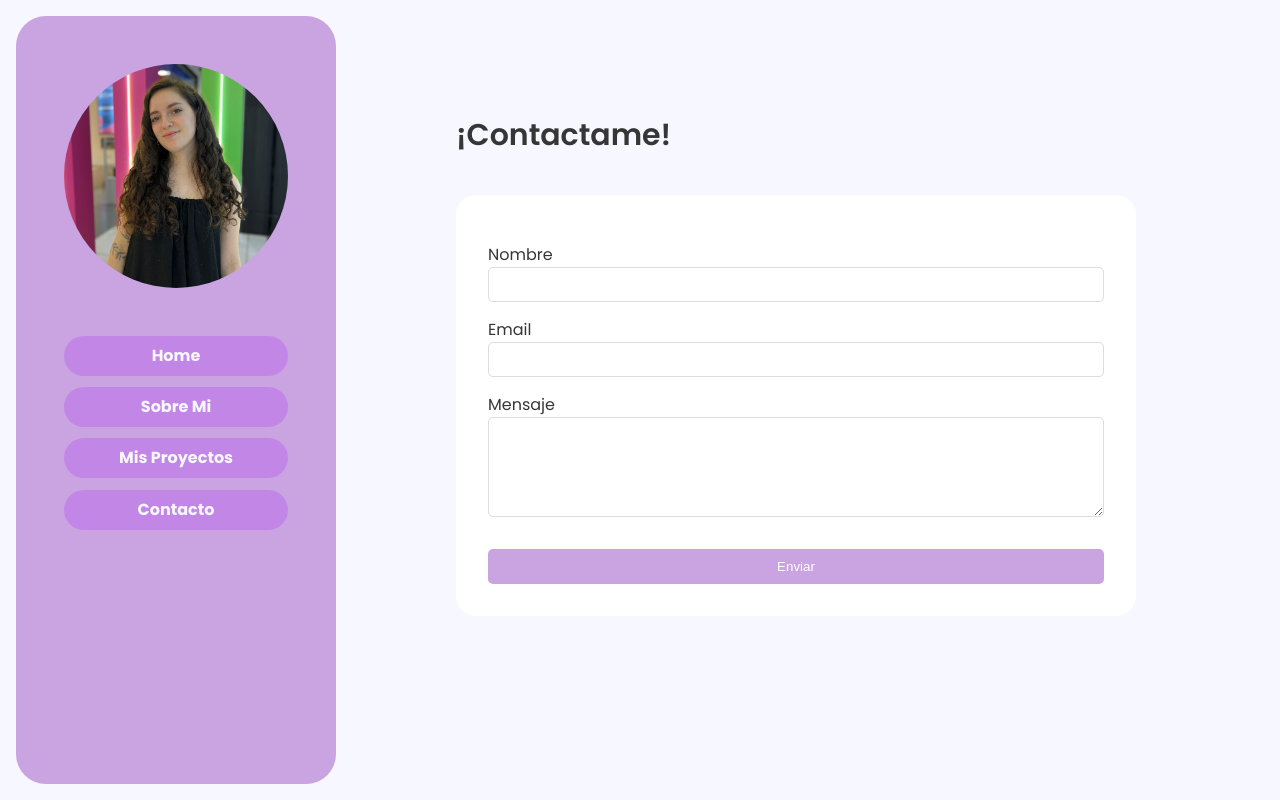
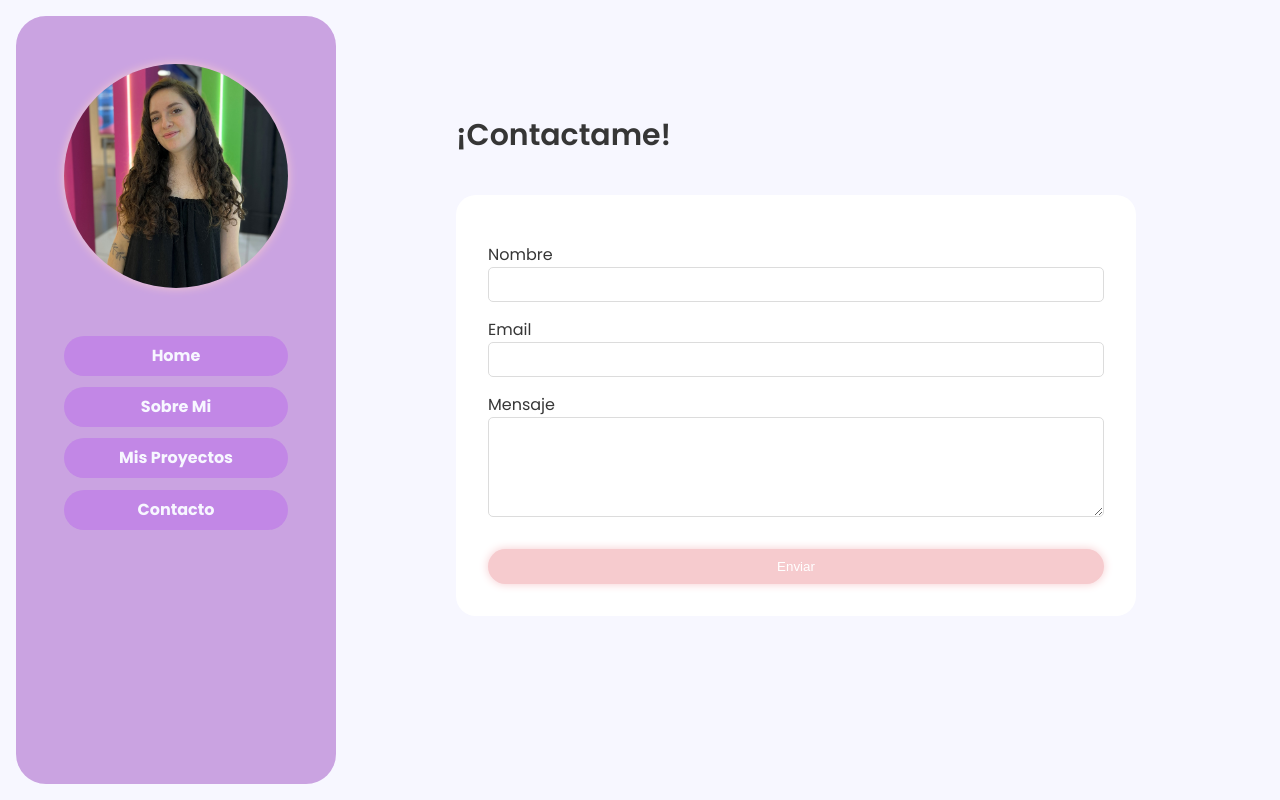
Before and after one commit to lupilp/Portfolio-LourdesLopezPepa, a React (Create React App) app: page / in a window 1280 px wide. In both pictures the pointer is over the input "Enviar". Built offline with nearby package versions, Linux system fonts and the light colour scheme.

Commit message:
adding pretty things

```diff
--- a/src/style/Carousel.module.css
+++ b/src/style/Carousel.module.css
@@ -8,6 +8,7 @@
   justify-content: center;
   align-items: center;
   border-radius: 2rem;
+  box-shadow: 0 0px 10px #f6cbce;
 }
 
 .strings {
--- a/src/style/Contacto.module.css
+++ b/src/style/Contacto.module.css
@@ -50,4 +50,12 @@ input[type="submit"] {
   color: white;
   border: none;
   background: #caa3e1;
+  border-radius: 20px;
 }
+
+input[type="submit"]:hover {
+  background-color: #f6cbce;
+  color: rgba(255, 255, 255, 1);
+  box-shadow: 0 0px 10px #f6cbce;
+  transition: all 0.2s ease;
+}
--- a/src/style/Home.module.css
+++ b/src/style/Home.module.css
@@ -21,6 +21,7 @@
   border-radius: 1000px;
   margin: 1rem;
   margin-block: 3rem;
+  box-shadow: 0 0px 10px #f6cbce;
 }
 
 .todosItems {
@@ -45,6 +46,9 @@
 
 .item:hover {
   background-color: #f6cbce;
+  color: rgba(255, 255, 255, 1);
+  box-shadow: 0 0px 10px #f6cbce;
+  transition: all 0.2s ease;
 }
 
 .contMenu {
```
